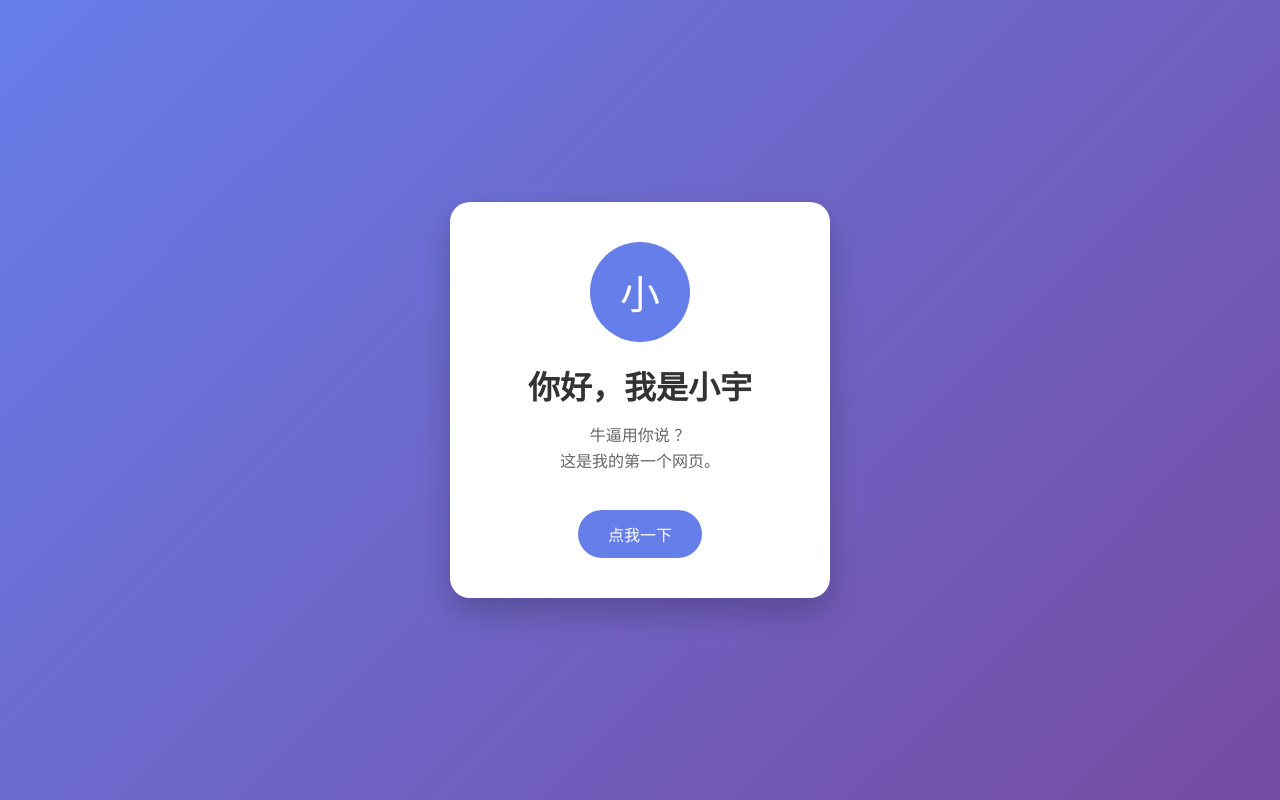
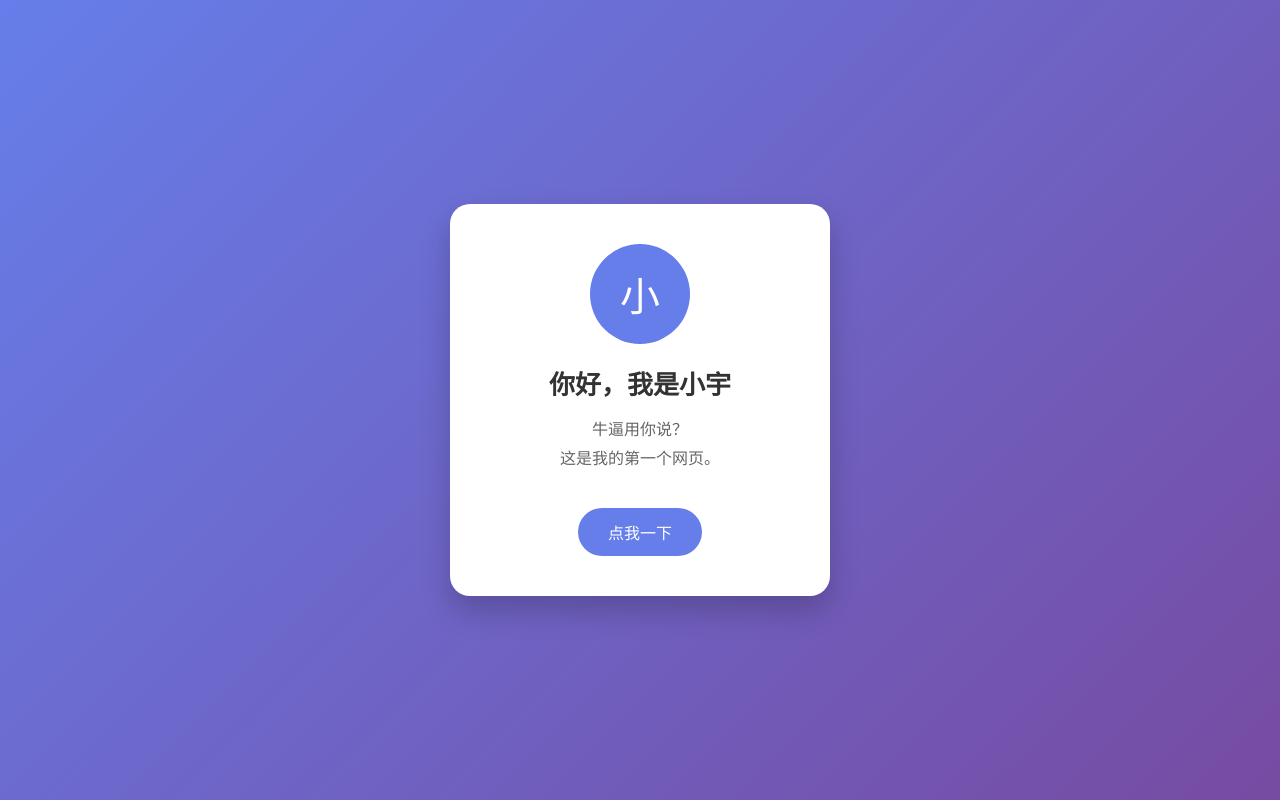
Before and after one commit to 2noway/syu.github.io, a plain HTML site: page index.html in a window 1280 px wide. Drawn offline with Linux system fonts and the light colour scheme.

Commit message:
create index.html

```diff
--- a/index.html
+++ b/index.html
@@ -1,9 +1,10 @@
+
 <!DOCTYPE html>
 <html lang="zh-CN">
 <head>
     <meta charset="UTF-8">
     <meta name="viewport" content="width=device-width, initial-scale=1.0">
-    <title>小宇的主页</title>
+    <title>小宇的个人主页</title>
 
     <style>
         * {
@@ -14,28 +15,31 @@
         }
 
         body {
-            height: 100vh;
+            min-height: 100vh;
             display: flex;
             justify-content: center;
             align-items: center;
+            padding: 20px;
             background: linear-gradient(135deg, #667eea, #764ba2);
         }
 
         .card {
-            width: 380px;
-            padding: 40px;
-            background: white;
+            width: 100%;
+            max-width: 380px;
+            padding: 40px 30px;
+            background: #fff;
             border-radius: 20px;
             text-align: center;
-            box-shadow: 0 15px 30px rgba(0,0,0,0.2);
+            box-shadow: 0 15px 30px rgba(0, 0, 0, 0.2);
             animation: show 1s ease;
         }
 
         @keyframes show {
             from {
                 opacity: 0;
-                transform: translateY(50px);
+                transform: translateY(30px);
             }
+
             to {
                 opacity: 1;
                 transform: translateY(0);
@@ -45,10 +49,10 @@
         .avatar {
             width: 100px;
             height: 100px;
-            margin: auto;
+            margin: 0 auto;
             border-radius: 50%;
             background: #667eea;
-            color: white;
+            color: #fff;
             font-size: 40px;
             display: flex;
             justify-content: center;
@@ -58,12 +62,13 @@
         h1 {
             margin-top: 20px;
             color: #333;
+            font-size: 26px;
         }
 
         p {
             margin: 15px 0;
             color: #666;
-            line-height: 1.6;
+            line-height: 1.8;
         }
 
         button {
@@ -72,10 +77,10 @@
             border: none;
             border-radius: 30px;
             background: #667eea;
-            color: white;
+            color: #fff;
             font-size: 16px;
             cursor: pointer;
-            transition: 0.3s;
+            transition: background 0.3s, transform 0.3s;
         }
 
         button:hover {
@@ -83,36 +88,43 @@
             transform: scale(1.05);
         }
 
+        button:focus-visible {
+            outline: 3px solid #333;
+            outline-offset: 4px;
+        }
+
+        @media (max-width: 400px) {
+            .card {
+                padding: 30px 20px;
+            }
+
+            h1 {
+                font-size: 23px;
+            }
+        }
     </style>
 </head>
 
 <body>
-
-    <div class="card">
-
-        <div class="avatar">
-            小
-        </div>
+    <main class="card">
+        <div class="avatar">小</div>
 
         <h1>你好，我是小宇</h1>
 
         <p>
-            牛逼用你说 ？<br>
+            牛逼用你说？<br>
             这是我的第一个网页。
         </p>
 
-        <button onclick="hello()">
+        <button type="button" onclick="hello()">
             点我一下
         </button>
-
-    </div>
-
+    </main>
 
     <script>
-        function hello(){
-            alert("你好，小宇！继续学习编程吧！");
+        function hello() {
+            alert("余志城你是人机吧！");
         }
     </script>
-
 </body>
 </html>
```
